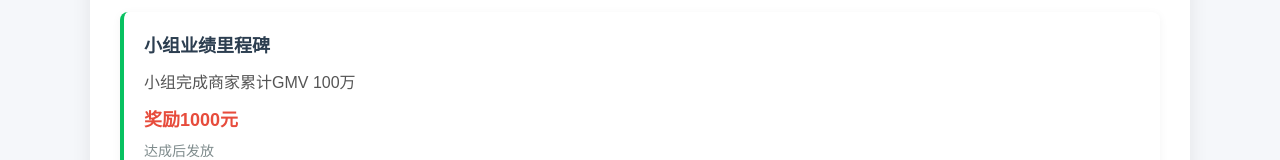
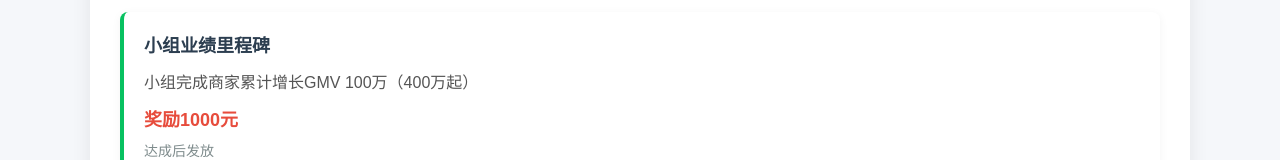
Before and after one commit to liyunokr1107-jpg/xrc12, a plain HTML site: page index.html in a window 1280 px wide. Shown: the part 1838-1998 px from the top of the page. Drawn offline with Linux system fonts and the light colour scheme.

Commit message:
Update index.html

```diff
--- a/index.html
+++ b/index.html
@@ -377,7 +377,7 @@
             <h2>团队协作奖励</h2>
             <div class="incentive-card">
                 <div class="incentive-title">小组业绩里程碑</div>
-                <div class="incentive-desc">小组完成商家累计GMV 100万</div>
+                <div class="incentive-desc">小组完成商家累计增长GMV 100万（400万起）</div>
                 <div class="incentive-reward">奖励1000元</div>
                 <div class="incentive-timing">达成后发放</div>
             </div>
```
